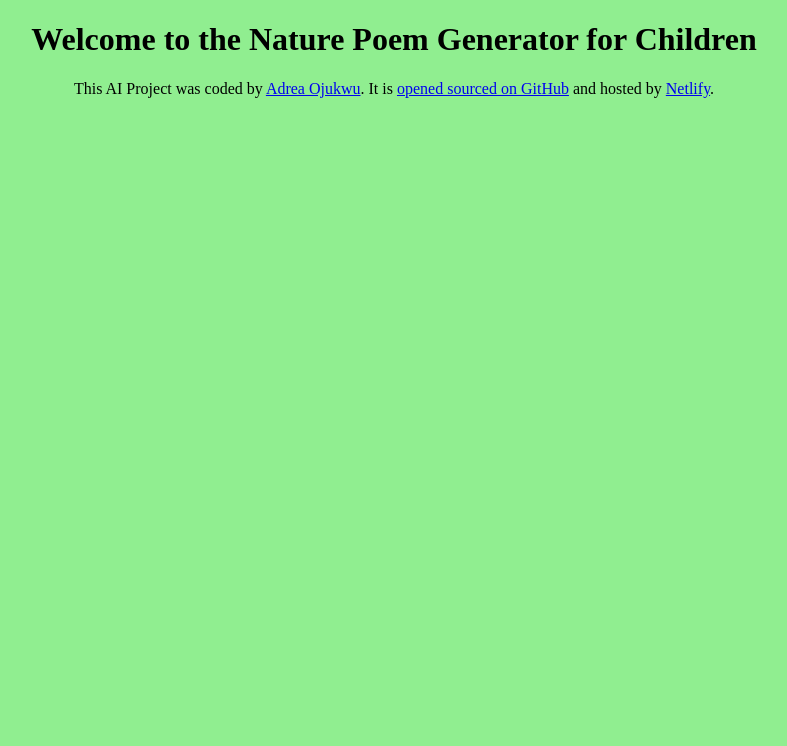
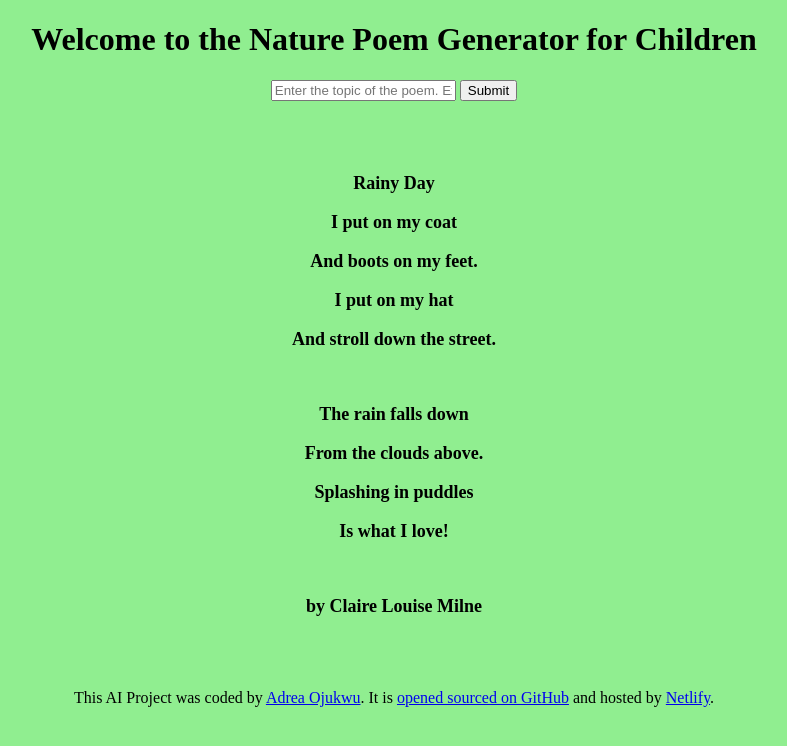
Before and after one commit to aeo711/ai_nature_poem_generator_for_children, a plain HTML site: page index.html in a window 1280 px wide. Shown: the whole page, without its empty margins (246-1033 px from the left). Drawn offline with nearby package versions, Linux system fonts and the light colour scheme.

Commit message:
HTML Structure Added

```diff
--- a/index.html
+++ b/index.html
@@ -8,7 +8,38 @@
     <script src="https://unpkg.com/typewriter-effect@latest/dist/core.js"></script>
   </head>
   <body>
-    <h1>Welcome to the Nature Poem Generator for Children</h1>
+    <header>
+      <h1>Welcome to the Nature Poem Generator for Children</h1>
+    </header>
+    <main>
+      <form>
+        <input
+          type="text"
+          placeholder="Enter the topic of the poem. Example: rain, trees, flowers, animals, etc."
+        />
+        <input type="submit" />
+      </form>
+      <br />
+      <br />
+      <br />
+      <div id="poem">
+        <p>Rainy Day</p>
+        <p>I put on my coat</p>
+        <p>And boots on my feet.</p>
+        <p>I put on my hat</p>
+        <p>And stroll down the street.</p>
+        <br />
+        <p>The rain falls down</p>
+        <p>From the clouds above.</p>
+        <p>Splashing in puddles</p>
+        <p>Is what I love!</p>
+        <br />
+        <p>by Claire Louise Milne</p>
+        <br />
+        <br />
+        <br />
+      </div>
+    </main>
     <script src="src/index.js"></script>
   </body>
   <footer>
--- a/src/styles.css
+++ b/src/styles.css
@@ -2,3 +2,7 @@ body {
   background-color: lightgreen;
   text-align: center;
 }
+p {
+  font-weight: bold;
+  font-size: large;
+}
```
